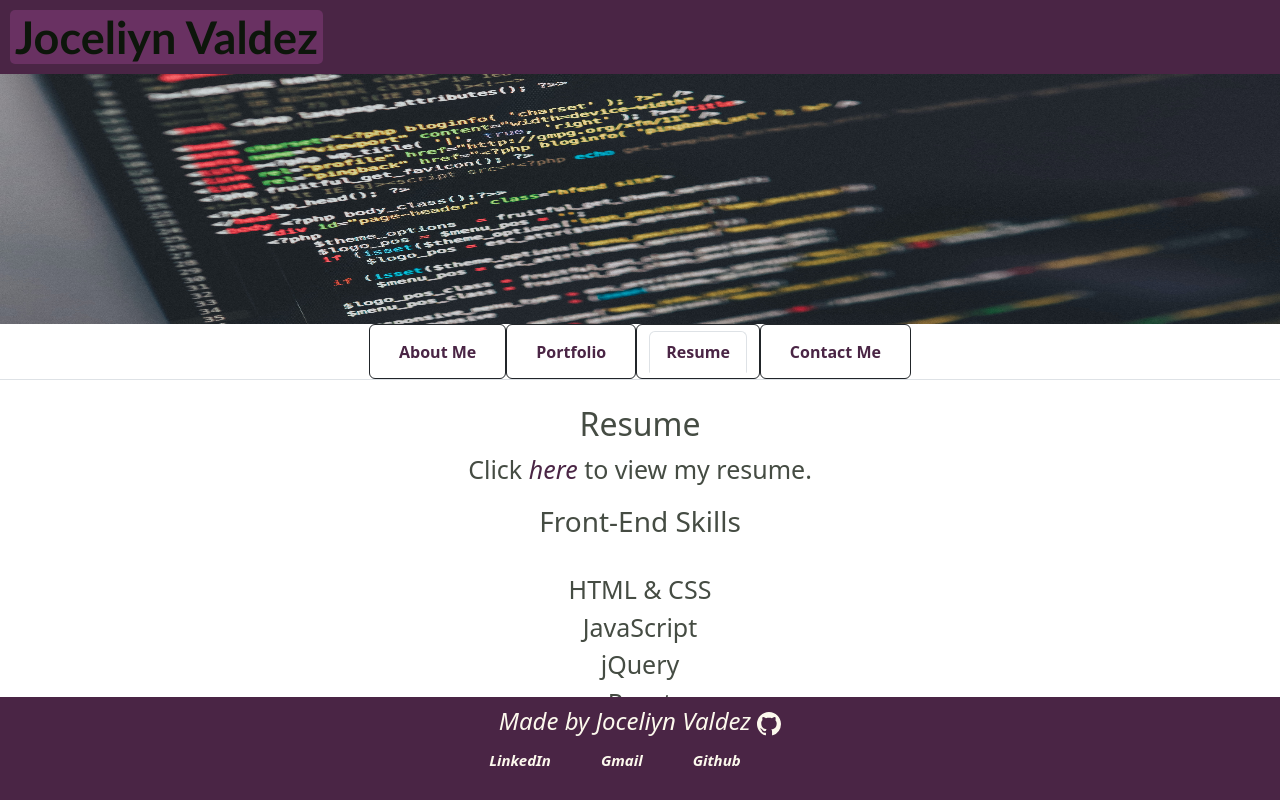
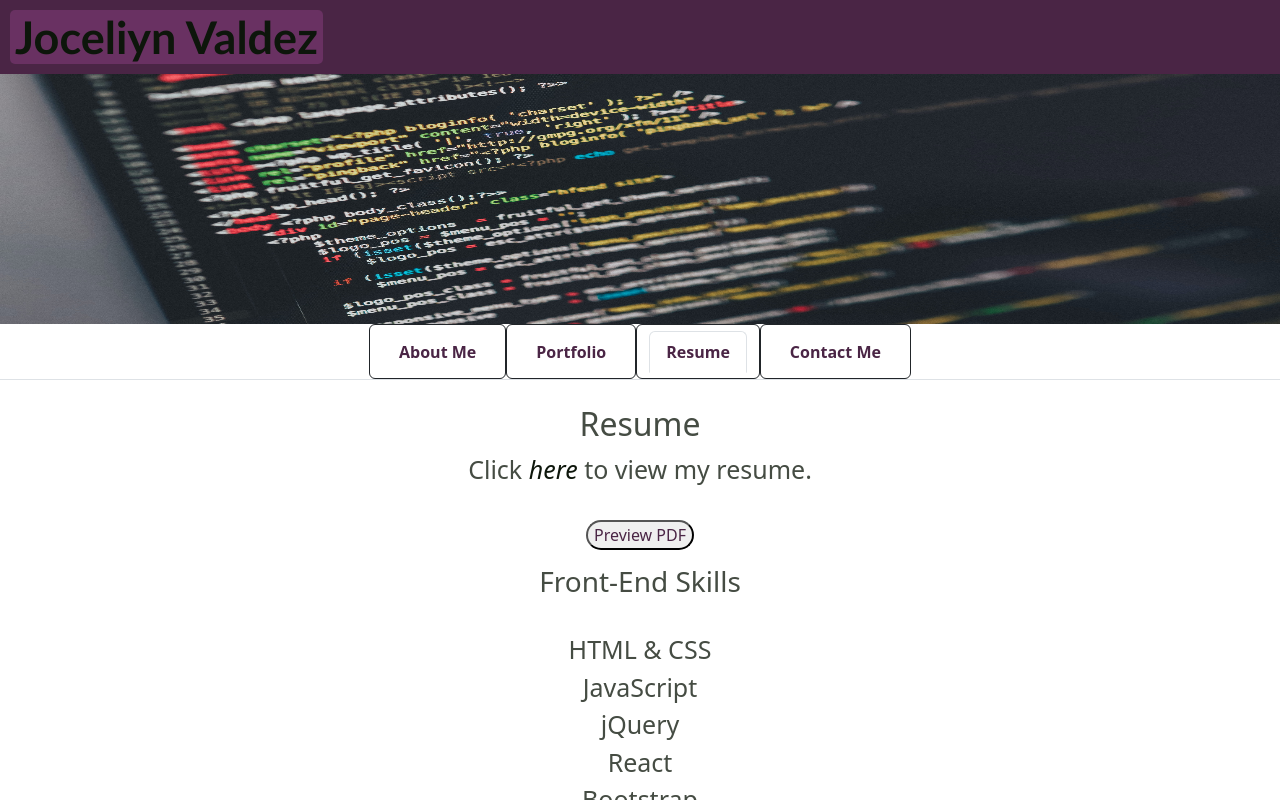
Before and after one commit to jovaldez98/my-react-portfolio, a React (Create React App) app: page / in a window 1280 px wide. Both pictures are taken after a click on the button "Resume". Shown: the top 800 px of the page. Built offline with nearby package versions, Linux system fonts and the light colour scheme.

Commit message:
fixed resume

```diff
--- a/src/components/Resume.js
+++ b/src/components/Resume.js
@@ -11,21 +11,20 @@ export default function Resume() {
                 <h2>Resume</h2>
                 <p>
                     Click{" "}
-                    <a href="#" onClick={handleClick}>
+                    <a href={JvResume} target="_blank" rel="noopener noreferrer">
                         here
-                    </a>{" "}
-                    to view my resume.
+                    </a>
+                    {" "}to view my resume.
                 </p>
-                {showPdf ? (
-                    <div>
-                        <object
-                            width="100%"
-                            height="800"
-                            data={JvResume}
-                            type="application/pdf"
-                        />
-                    </div>
-                ) : (
+                <button className='resumeBtn' onClick={handleClick}>Preview PDF</button>
+                {showPdf && (
+                    <iframe
+                        src={JvResume}
+                        title="resume"
+                        width="100%"
+                        height="100%"
+                    />
+                )}
                     <>
                         <h3>Front-End Skills</h3>
                         <ul>
@@ -48,7 +47,7 @@ export default function Resume() {
                             <li>REST</li>
                         </ul>
                     </>
-                )}
+
             </div>
         </>
     );
--- a/src/components/style.css
+++ b/src/components/style.css
@@ -1,22 +1,36 @@
+.footer {
+    font-size: 20px;
+    color: #fcf9ed;
+    font-style: oblique;
+    text-align: center;
+    font-weight: bold!important;
+    background-color: #4A2545;
+    padding: 15px;
+    position: relative;
+    bottom: 0;
+    width: 100%;
+}
+
+
 .aboutMe {
     text-align: center;
     font-family: sans-serif;
     color: #0d160b;
     font-weight: bold;
-    margin-bottom: 30px;
-    margin-top: 30px;
+    margin-top: 50px;
+    margin-bottom: 50px;
 }
 
 .aboutMeParagraph {
     margin: 10px 100px 10px 100px;
     text-align: left;
-    color: #0d160b
+    color: #0d160b;
 }
 
 .aboutMeParagraph2 {
     margin: 10px 100px 10px 100px;
     text-align: left;
-    color: #0d160b
+    color: #0d160b;
 }
 
 .joceImage {
@@ -140,6 +154,13 @@
     margin-top: 25px;
 }
 
+.resumeBtn {
+    text-align: center;
+    margin: 15px;
+    border-radius: 15px;
+    color: #4A2545;
+}
+
 .myResume ul {
     list-style-type: none;
     margin: 0;
@@ -150,29 +171,17 @@
 .myResume a {
     text-decoration: none;
     font-style: italic;
-    color: #4A2545;
+    color: #0d160b;
     margin-top: 20px;
 }
 
 .myResume a:hover {
-    color: #0d160b !important;
+    color: #8b0379 !important;
+    transition: 500ms;
 }
 
 .myResume p {
     font-size: 25px;
-}
-
-.footer {
-    font-size: 20px;
-    color: #fcf9ed;
-    font-style: oblique;
-    text-align: center;
-    background-color: #4A2545;
-    padding: 10px;
-    position: fixed;
-    bottom: 0;
-    width: 100%;
-    font-weight: bold!important;
 }
 
 .footerLinks a {
```
